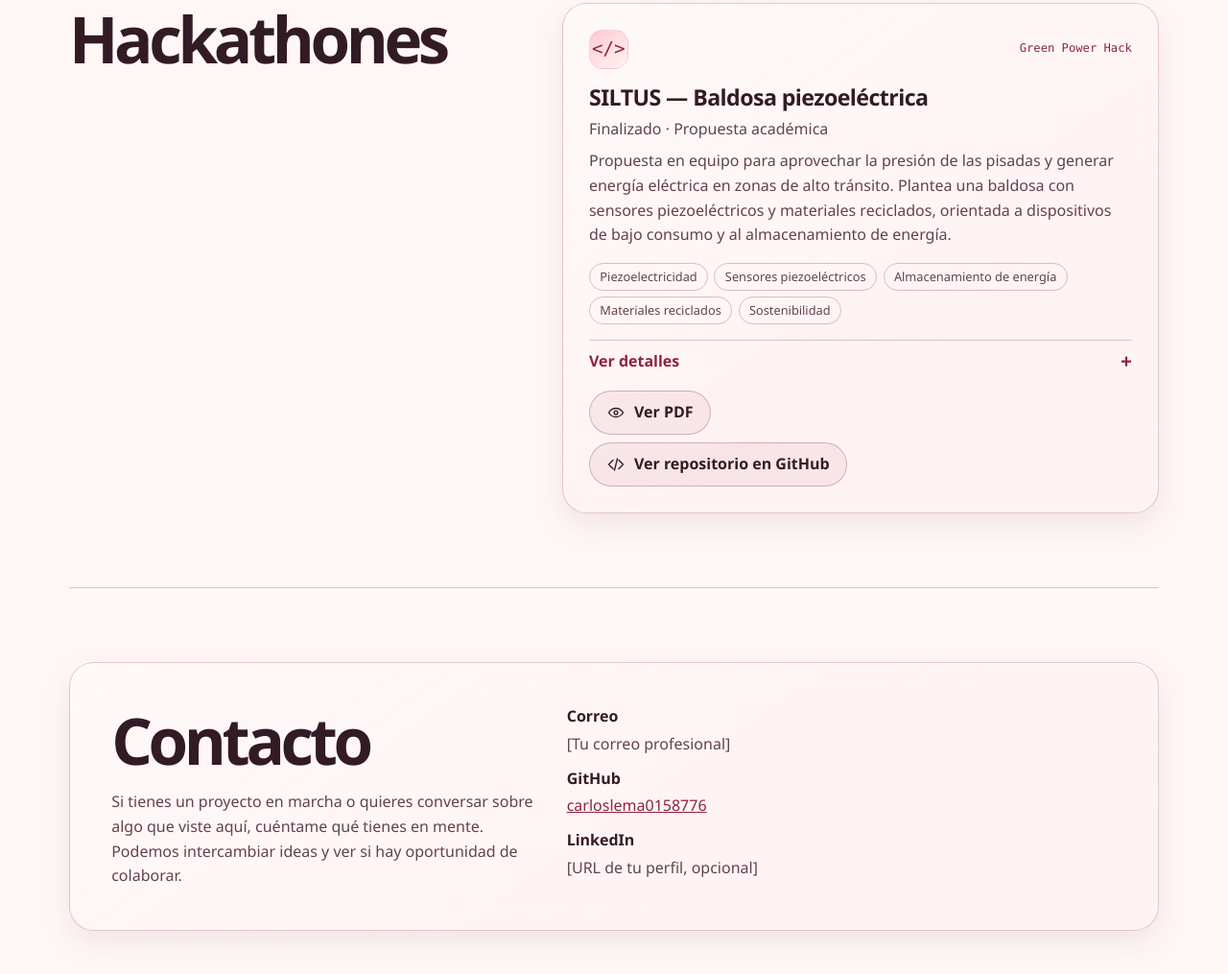
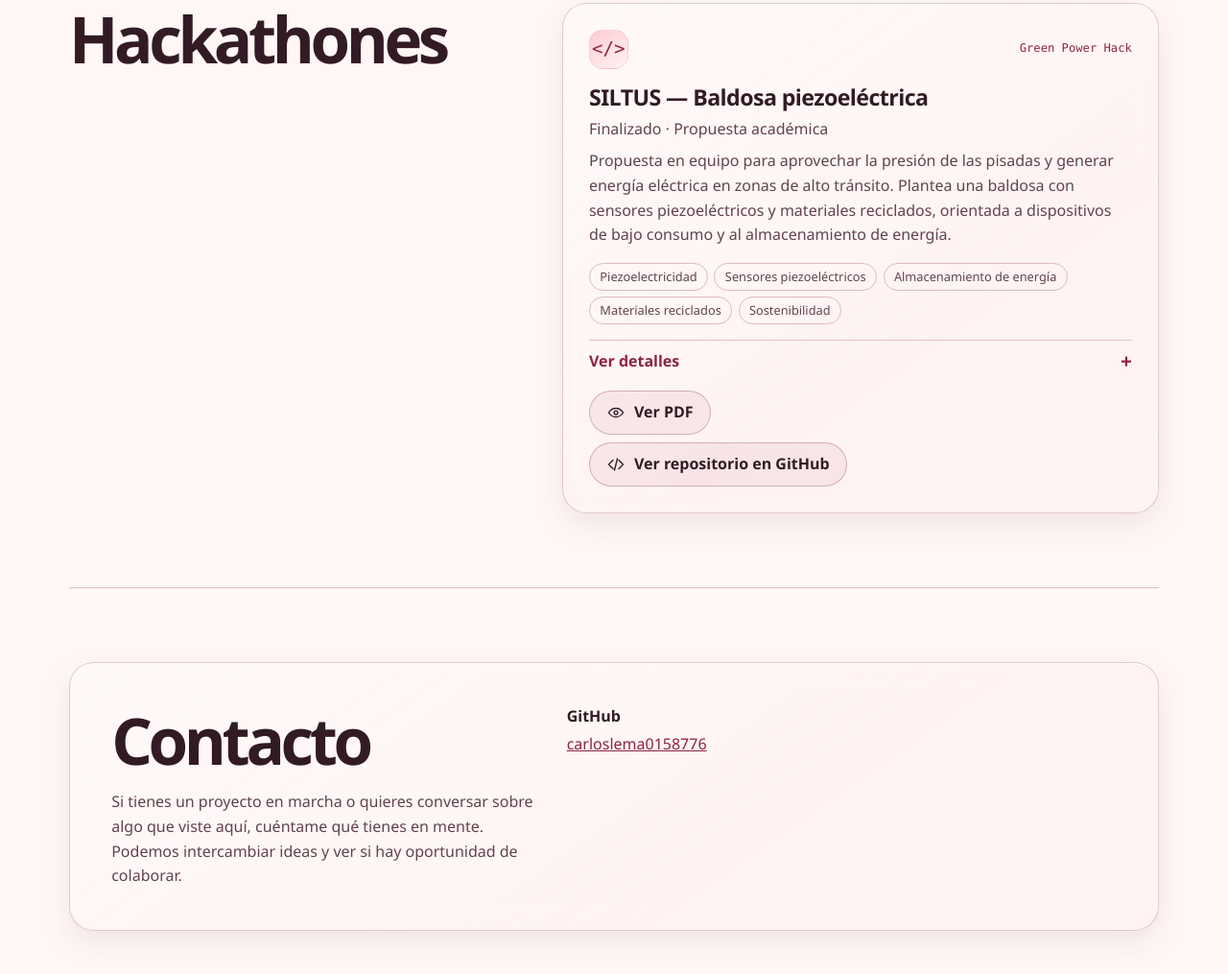
Before and after one commit to carloslema0158776/carloslema0158776.github.io, a plain HTML site: page index.html in a window 1280 px wide. Shown: the part 4141-5156 px from the top of the page at 96% size. Drawn offline with Linux system fonts and the light colour scheme.

Commit message:
cambios en el contacto

```diff
--- a/index.html
+++ b/index.html
@@ -267,9 +267,7 @@
         </div>
         <div>
           <dl class="contact-list">
-            <div><dt>Correo</dt><dd>[Tu correo profesional]</dd></div>
             <div><dt>GitHub</dt><dd><a href="https://github.com/carloslema0158776" target="_blank" rel="noopener">carloslema0158776</a></dd></div>
-            <div><dt>LinkedIn</dt><dd>[URL de tu perfil, opcional]</dd></div>
           </dl>
           <!-- CV opcional. Añade assets/cv.pdf y elimina los marcadores de comentario de la línea siguiente.
           <a class="button secondary" href="assets/cv.pdf" download><svg class="button-icon" viewBox="0 0 24 24" width="18" height="18" fill="none" stroke="currentColor" stroke-width="1.8" stroke-linecap="round" stroke-linejoin="round" aria-hidden="true" focusable="false"><path d="M12 3v12m-4-4 4 4 4-4M4 16v4h16v-4"/></svg> Descargar CV (PDF)</a>
```
